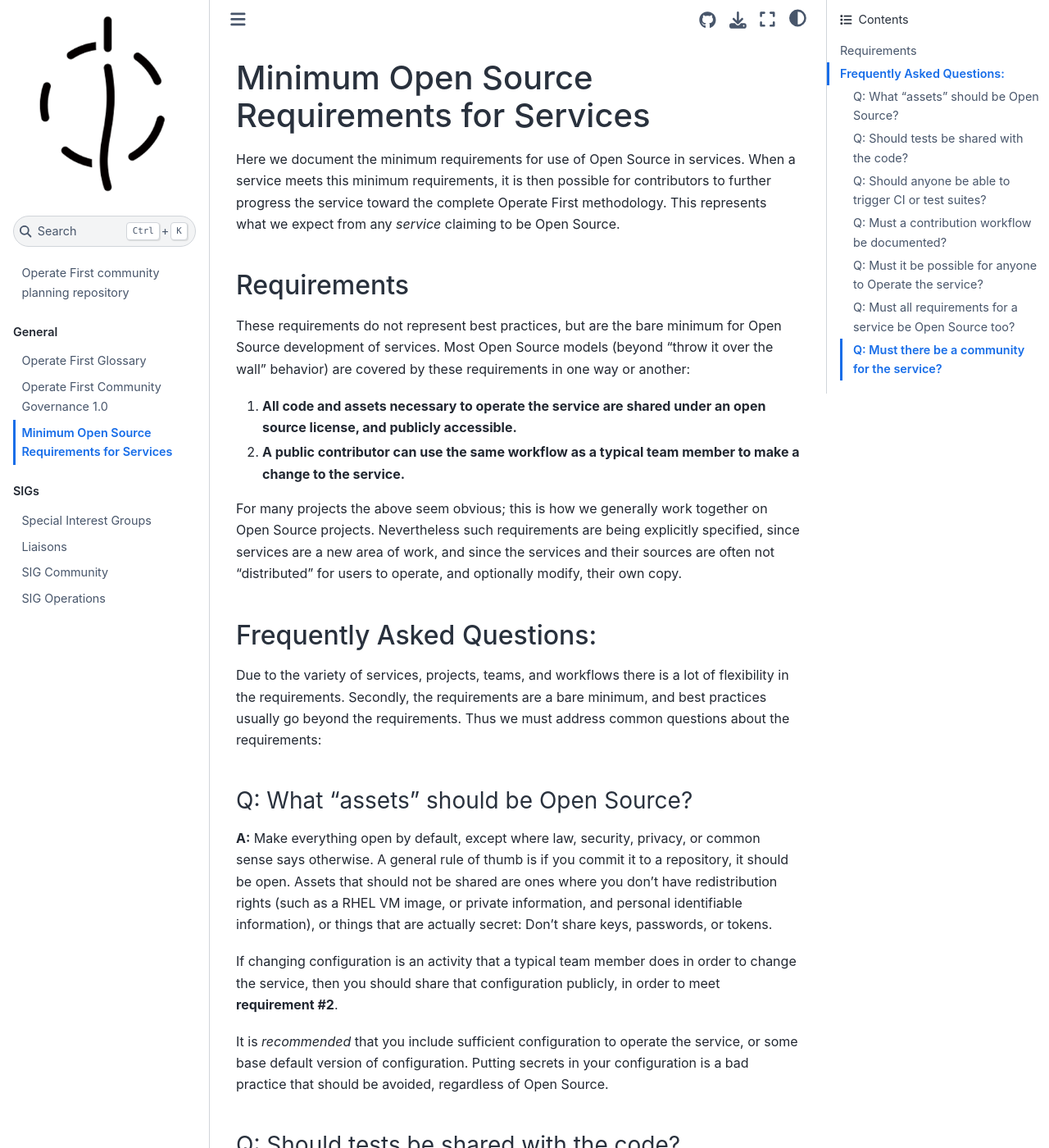
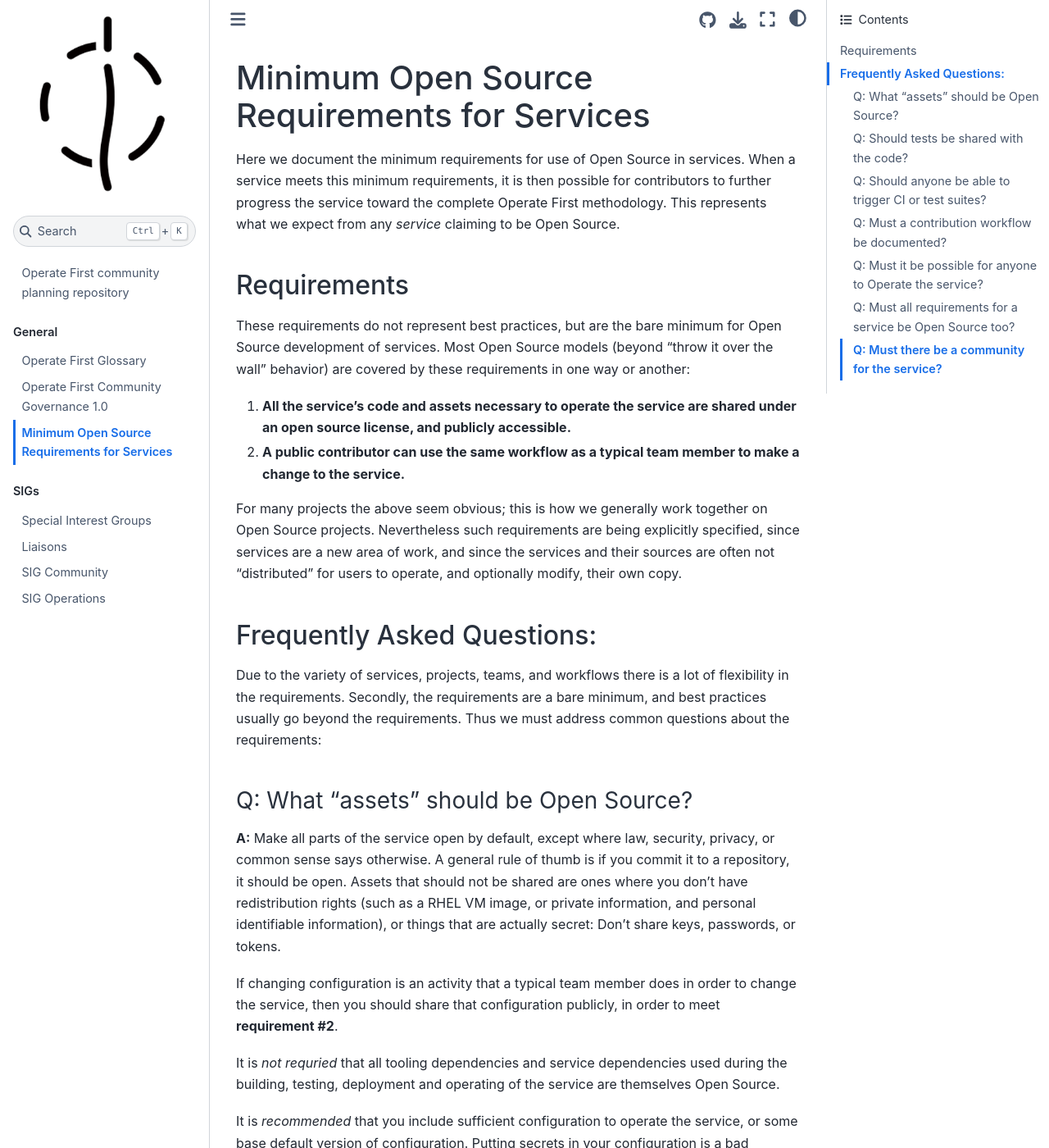
Before and after one commit to operate-first/community, a Jupyter Book: the page built from open-source-services.md, in a window 1280 px wide and 1400 px high. Shown: the whole window at 82% size. Built offline with Jupyter Book 1.0.4 settings and Sphinx 7.4.7 and the Sphinx Book theme 1.1.4, drawn with Linux system fonts in a browser that asks for light colours.

Commit message:
Clarify what requirement #1 applies to (#154)
After feedback, it's clear that we need to clarify that these requirements (esp requirement #1) apply to the service itself, and not tooling dependencies or service dependencies.

During the deployment or operating of a service ... many entire stacks of proprietary services or proprietary tooling may be involved (one might use Travis CI or use GitHub CI or proprietary monitoring service, or alerting service, etc. ). It should be possible to meet these requirements without open sourcing an entire constellation of services and tooling that are some how involved.

@danmcp Thanks for this feedback. Can you cross check if the changes resolve the ambiguity?

```diff
--- a/open-source-services.md
+++ b/open-source-services.md
@@ -14,7 +14,7 @@
 These requirements do not represent best practices, but are the bare minimum for Open Source development of services.
 Most Open Source models (beyond “throw it over the wall” behavior) are covered by these requirements in one way or another:
 
- 1. **All code and assets necessary to operate the service are shared under an open source license, and publicly accessible.**
+ 1. **All the service's code and assets necessary to operate the service are shared under an open source license, and publicly accessible.**
  2. **A public contributor can use the same workflow as a typical team member to make a change to the service.**
 
 For many projects the above seem obvious; this is how we generally work together on Open Source projects.
@@ -28,11 +28,13 @@
 
 ### Q: What “assets” should be Open Source?
 
-**A:** Make everything open by default, except where law, security, privacy, or common sense says otherwise.
+**A:** Make all parts of the service open by default, except where law, security, privacy, or common sense says otherwise.
 A general rule of thumb is if you commit it to a repository, it should be open.
 Assets that should not be shared are ones where you don’t have redistribution rights (such as a RHEL VM image, or private information, and personal identifiable information), or things that are actually secret: Don’t share keys, passwords, or tokens.
 
 If changing configuration is an activity that a typical team member does in order to change the service, then you should share that configuration publicly, in order to meet **requirement #2**.
+
+It is _not requried_ that all tooling dependencies and service dependencies used during the building, testing, deployment and operating of the service are themselves Open Source.
 
 It is _recommended_ that you include sufficient configuration to operate the service, or some base default version of configuration. Putting secrets in your configuration is a bad practice that should be avoided, regardless of Open Source.
 
```
